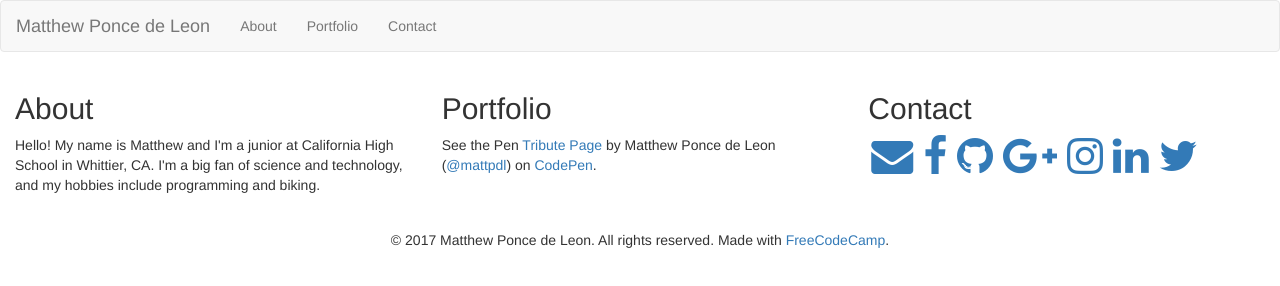
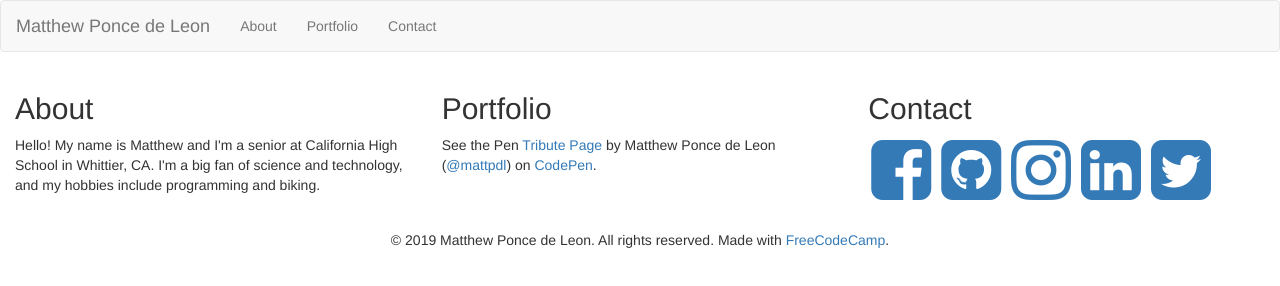
Before and after one commit to mattpdl/mattpdl.github.io, a plain HTML site: page index.html in a window 1280 px wide. Drawn offline with nearby package versions, Linux system fonts and the light colour scheme; a script that the page names is missing.

Commit message:
Update homepage

```diff
--- a/index.html
+++ b/index.html
@@ -5,7 +5,7 @@
 		<meta name="viewport" content="width=device-width, initial-scale=1">
 		<link rel="stylesheet" type="text/css" href="stylesheet.css">
 		<link rel="stylesheet" href="https://maxcdn.bootstrapcdn.com/bootstrap/3.3.6/css/bootstrap.min.css" integrity="sha384-1q8mTJOASx8j1Au+a5WDVnPi2lkFfwwEAa8hDDdjZlpLegxhjVME1fgjWPGmkzs7" crossorigin="anonymous">
-		<link rel="stylesheet" href="https://maxcdn.bootstrapcdn.com/font-awesome/4.5.0/css/font-awesome.min.css"/>
+		<link rel="stylesheet" href="https://stackpath.bootstrapcdn.com/font-awesome/4.7.0/css/font-awesome.min.css">
 		<script type="text/javascript" src="script.js"></script>
 		<script src="https://ajax.googleapis.com/ajax/libs/jquery/2.2.2/jquery.min.js"></script>
 		<script src="https://maxcdn.bootstrapcdn.com/bootstrap/3.3.6/js/bootstrap.min.js" integrity="sha384-0mSbJDEHialfmuBBQP6A4Qrprq5OVfW37PRR3j5ELqxss1yVqOtnepnHVP9aJ7xS" crossorigin="anonymous"></script>
@@ -33,7 +33,7 @@
       <div class="row">
         <div class="col-lg-4 col-md-6 col-xs-12">
           <h2>About</h2>
-          <p>Hello! My name is Matthew and I'm a junior at California High School in Whittier, CA. I'm a big fan of science and technology, and my hobbies include programming and biking.</p>
+          <p>Hello! My name is Matthew and I'm a senior at California High School in Whittier, CA. I'm a big fan of science and technology, and my hobbies include programming and biking.</p>
         </div>
         <div class="col-lg-4 col-md-6 col-xs-12">
           <h2>Portfolio</h2>
@@ -41,19 +41,17 @@
         </div>
         <div class="col-lg-4 col-md-6 col-xs-12">
           <h2>Contact</h2>
-          <a href="mailto:mattpdl01@gmail.com" target="_blank"><i class="fa fa-envelope fa-3x" title="Email"></i></a>
-          <a href="https://facebook.com/mattpdl01" target="_blank"><i class="fa fa-facebook fa-3x" title="Facebook"></i></a>
-          <a href="https://github.com/mattpdl" target="_blank"><i class="fa fa-github fa-3x" title="GitHub"></i></a>
-          <a href="https://plus.google.com/108120076440508139346" target="_blank"><i class="fa fa-google-plus fa-3x" title="Google+"></i></a>
-          <a href="https://instagr.am/mattpdl01" target="_blank"><i class="fa fa-instagram fa-3x" title="Instagram"></i></a>
-          <a href="https://linkedin.com/in/mattpdl" target="_blank"><i class="fa fa-linkedin fa-3x" title="LinkedIn"></i></a>
-          <a href="https://twitter.com/mattpdl" target="_blank"><i class="fa fa-twitter fa-3x" title="Twitter"></i></a>
+          <a href="https://facebook.com/mattpdl01" target="_blank"><i class="fa fa-facebook-square fa-5x" title="Facebook"></i></a>
+          <a href="https://github.com/mattpdl" target="_blank"><i class="fa fa-github-square fa-5x" title="GitHub"></i></a>
+          <a href="https://instagr.am/mattpdl01" target="_blank"><i class="fa fa-instagram fa-5x" title="Instagram"></i></a>
+          <a href="https://linkedin.com/in/mattpdl" target="_blank"><i class="fa fa-linkedin-square fa-5x" title="LinkedIn"></i></a>
+          <a href="https://twitter.com/mattpdl" target="_blank"><i class="fa fa-twitter-square fa-5x" title="Twitter"></i></a>
         </div>
       </div>
       <div class="row">
         <div class="col-xs-12">
           <footer class="text-center" style="margin-top: 25px">
-            <p>&copy; 2017 Matthew Ponce de Leon. All rights reserved. Made with <a href="http://freeCodeCamp.com" target="_blank">FreeCodeCamp</a>.</p>
+            <p>&copy; 2019 Matthew Ponce de Leon. All rights reserved. Made with <a href="http://freeCodeCamp.com" target="_blank">FreeCodeCamp</a>.</p>
           </footer>
         </div>
 			</div>
```
